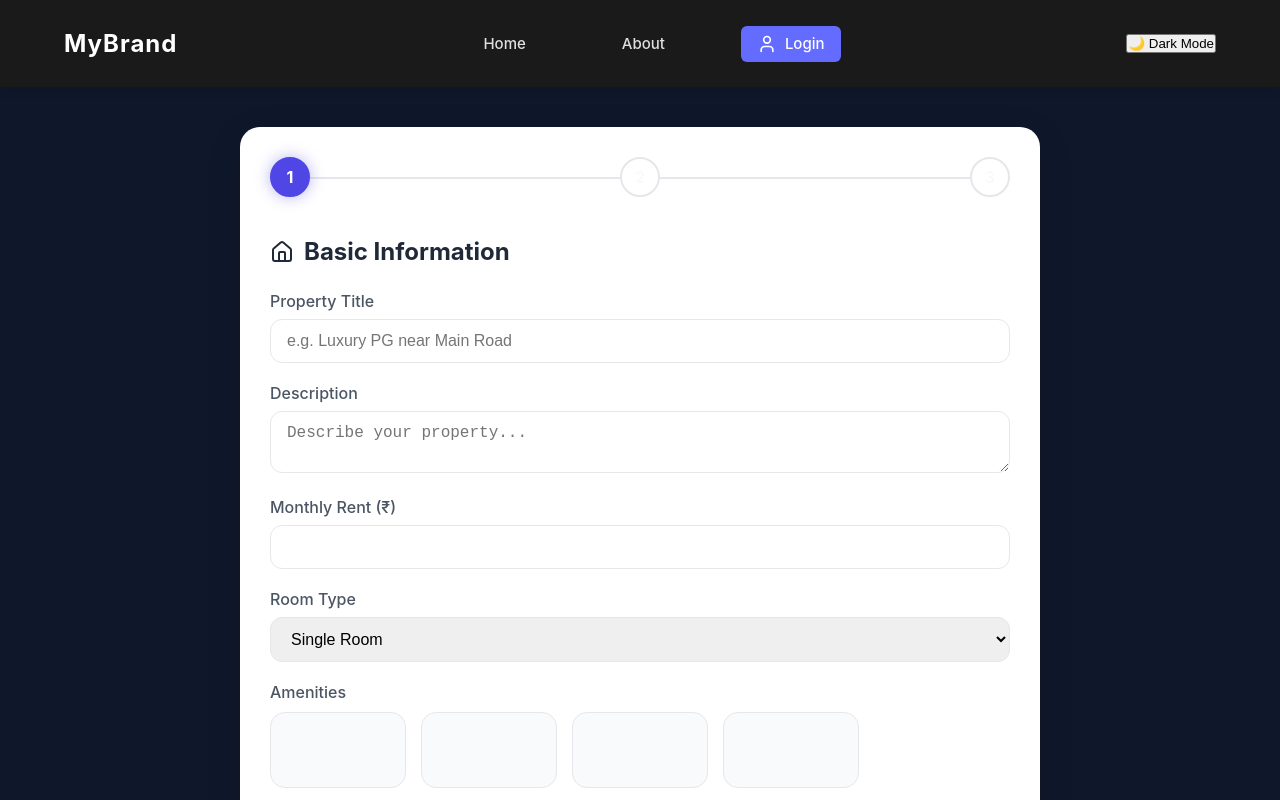
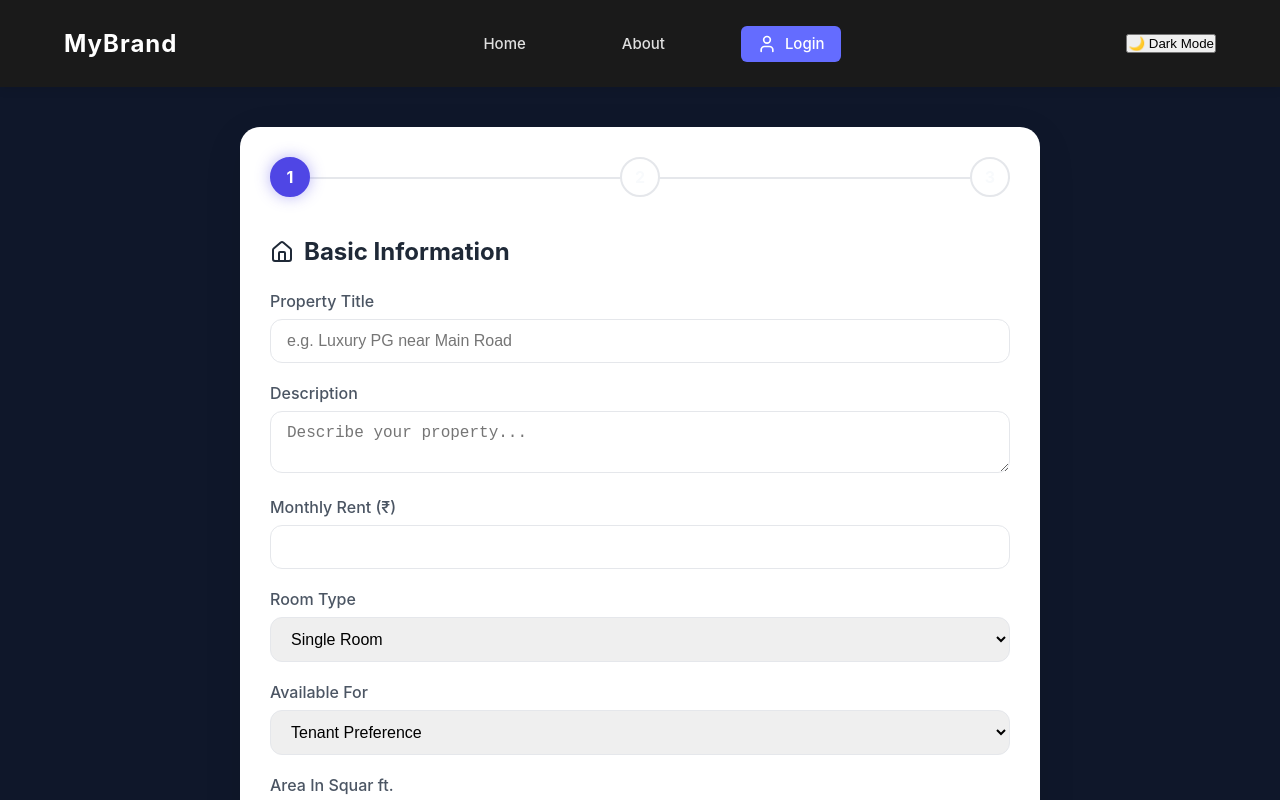
Before and after one commit to Room-Rental-Web-App/rental-platform-frontend, a React (Vite) app: page /add-room in a window 1280 px wide. Shown: the top 800 px of the page. Built offline with nearby package versions, Linux system fonts and the light colour scheme.

Commit message:
add area and for Whom room

```diff
--- a/src/pages/room-owner-page/AddRoom.jsx
+++ b/src/pages/room-owner-page/AddRoom.jsx
@@ -47,6 +47,8 @@ const AddRoom = () => {
     city: "",
     pincode: "",
     contactNumber: "",
+    availableFor: "",
+    area: "",
     latitude: 20.5937, // Default India Center
     longitude: 78.9629,
     amenities: [],
@@ -108,6 +110,7 @@ const AddRoom = () => {
     data.append("roomData", JSON.stringify(roomData));
     images.forEach((img) => data.append("images", img));
     if (video) data.append("video", video);
+    console.log("Submitting:", roomData, images, video);
 
     try {
       await axios.post(API_ENDPOINTS.ADD_ROOM, data, {
@@ -184,18 +187,35 @@ const AddRoom = () => {
                   <option>Studio</option>
                 </select>
               </div>
+              <div className="input-box">
+                <label>Available For</label>
+                <select
+                  value={formData.availableFor}
+                  onChange={(e) =>
+                    setFormData({ ...formData, availableFor: e.target.value })
+                  }
+                >
+                  <option> Tenant Preference</option>
+                  <option> Anyone </option>
+                  <option> Boys  Only</option>
+                  <option> Girls  Only</option>
+                  <option> Family </option>
+                  <option> Couple </option>
+                  <option> Students </option>
+                  <option> Working  Professionals</option>
+                </select>
+              </div>
+            </div>
+            <div className="input-box">
+              <label>Area In Squar ft.</label>
+              <input type="number" required value={formData.area} onChange={(e) => setFormData({ ...formData, area: e.target.value })} />
             </div>
             <div className="input-box">
               <label>Amenities</label>
               <div className="amenities-grid">
                 {allAmenities.map((item) => (
-                  <div
-                    key={item.id}
-                    className={`amenity-card ${
-                      formData.amenities.includes(item.id) ? "selected" : ""
-                    }`}
-                    onClick={() => handleAmenityChange(item.id)}
-                  >
+                  <div key={item.id} className={`amenity-card ${formData.amenities.includes(item.id) ? "selected" : ""}`}
+                    onClick={() => handleAmenityChange(item.id)} >
                     {item.icon} <span>{item.label}</span>
                   </div>
                 ))}
@@ -302,6 +322,7 @@ const AddRoom = () => {
                 <span>Upload Photos</span>
                 <input
                   type="file"
+                  placeholder="select image"
                   multiple
                   hidden
                   accept="image/*"
@@ -320,9 +341,7 @@ const AddRoom = () => {
               {previews.map((p, i) => (
                 <div key={i} className="preview-item">
                   <img src={p} alt="preview" className="thumb" />
-                  <X
-                    className="remove-icon"
-                    size={14}
+                  <X className="remove-icon" size={14}
                     onClick={() => {
                       setImages(images.filter((_, idx) => idx !== i));
                       setPreviews(previews.filter((_, idx) => idx !== i));
@@ -357,13 +376,7 @@ const AddRoom = () => {
           <div className="success-msg">
             <CheckCircle size={60} color="#10b981" />
             <h2>Listing Published!</h2>
-            <button
-              type="button"
-              onClick={() => window.location.reload()}
-              className="btn-next"
-            >
-              Add Another
-            </button>
+            <button type="button" onClick={() => window.location.reload()} className="btn-next">Add Another</button>
           </div>
         )}
       </form>
```
